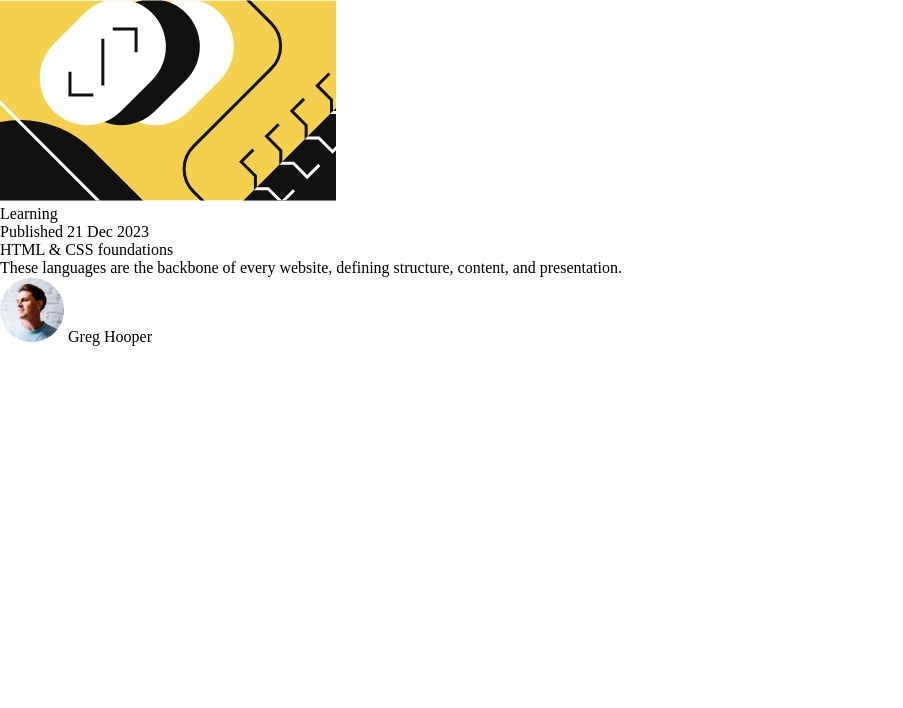
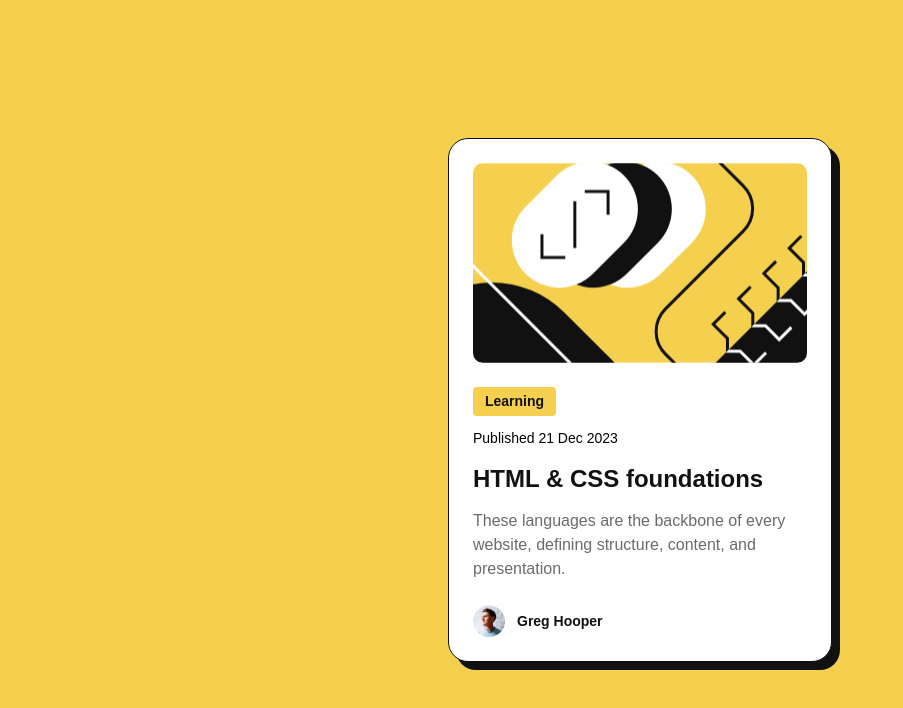
Before and after one commit to leminhhieu98py/otis-frontendmentor-challenges, a website built with webpack: page 1-newbie-level/blog-preview-card/src/index.html in a window 1280 px wide. Shown: the whole page, without its empty margins (0-903 px from the left). Built offline with nearby package versions, Linux system fonts and the light colour scheme.

Commit message:
feat: implement the styling for the blog preview card component

```diff
--- a/1-newbie-level/blog-preview-card/src/index.html
+++ b/1-newbie-level/blog-preview-card/src/index.html
@@ -17,21 +17,17 @@
   <body>
     <main>
       <div class="card">
-        <img
-          src="../assets/images/illustration-article.svg"
-          alt="blog_thumbnail"
-          class="card__thumbnail"
-        />
+        <div class="card__thumbnail"></div>
         <div class="card__information">
           <div class="card__category-wrapper">
-            <div class="card__category-item text-preset-3-bold">Learning</div>
+            <span class="card__category-item text-preset-3-bold">Learning</span>
           </div>
-          <div class="card__published-at text-preset-3">Published 21 Dec 2023</div>
-          <div class="card__blog-tile text-preset-1">HTML & CSS foundations</div>
-          <div class="card__blog-description text-preset-2">
+          <span class="card__published-at text-preset-3">Published 21 Dec 2023</span>
+          <p class="card__blog-tile text-preset-1 single-line-ellipsis">HTML & CSS foundations</p>
+          <p class="card__blog-description text-preset-2 three-line-ellipsis">
             These languages are the backbone of every website, defining structure, content, and
             presentation.
-          </div>
+          </p>
         </div>
         <div class="card__author">
           <img
--- a/1-newbie-level/blog-preview-card/src/styles/_presets.css
+++ b/1-newbie-level/blog-preview-card/src/styles/_presets.css
@@ -1 +1,67 @@
-/* My style here */
+@font-face {
+  font-family: 'Figtree';
+  src: url('../../assets/fonts/Figtree-VariableFont_wght.ttf') format('woff2') tech('variations');
+  font-weight: 300 900;
+  font-style: normal;
+}
+
+@font-face {
+  font-family: 'Figtree';
+  src: url('../../assets//fonts/Figtree-Italic-VariableFont_wght.ttf') format('woff2')
+    tech('variations');
+  font-weight: 300 900;
+  font-style: italic;
+}
+
+body {
+  font-family: 'Figtree', sans-serif;
+}
+
+.text-preset-1 {
+  font-weight: 800;
+  font-size: 20px;
+  color: var(--gray-950);
+}
+
+.text-preset-2 {
+  font-weight: 500;
+  font-size: 14px;
+  color: var(--gray-500);
+}
+
+.text-preset-3 {
+  font-weight: 500;
+  font-size: var(--space-150);
+}
+
+.text-preset-3-bold {
+  font-weight: 800;
+  font-size: var(--space-150);
+  color: var(--gray-950);
+}
+
+.text-preset-1,
+.text-preset-2,
+.text-preset-3,
+.text-preset-3-bold {
+  letter-spacing: 0;
+  line-height: 1.5;
+}
+
+@media (min-width: 375px) {
+  .text-preset-1 {
+    font-size: var(--space-300);
+  }
+
+  .text-preset-2 {
+    font-size: 16px;
+  }
+
+  .text-preset-3 {
+    font-size: 14px;
+  }
+
+  .text-preset-3-bold {
+    font-size: 14px;
+  }
+}
--- a/1-newbie-level/blog-preview-card/src/styles/_variables.css
+++ b/1-newbie-level/blog-preview-card/src/styles/_variables.css
@@ -1,3 +1,13 @@
 :root {
-  /* My style here */
+  /* Colors */
+  --primary-color: #f4d04e;
+  --secondary-color: #ffffff;
+  --gray-950: #111111;
+  --gray-500: #6b6b6b;
+
+  /* Spacing */
+  --space-300: 24px;
+  --space-150: 12px;
+  --space-100: 8px;
+  --space-50: 4px;
 }
--- a/1-newbie-level/blog-preview-card/src/styles/main.css
+++ b/1-newbie-level/blog-preview-card/src/styles/main.css
@@ -2,4 +2,87 @@
 @import url('./_variables.css');
 @import url('./_presets.css');
 
-/* My style here */
+main {
+  height: 100vh;
+  width: 100vw;
+  background-color: var(--primary-color);
+  display: flex;
+  justify-content: center;
+  align-items: center;
+}
+
+.card {
+  width: 327px;
+  display: flex;
+  flex-direction: column;
+  gap: var(--space-300);
+  padding: var(--space-300);
+  border-radius: 20px;
+  background-color: var(--secondary-color);
+  border: 1px solid var(--gray-950);
+  box-shadow: var(--space-100) var(--space-100) 0 var(--gray-950);
+}
+
+.card__thumbnail {
+  height: 200px;
+  overflow: hidden;
+  border-radius: 10px;
+  background: no-repeat center url('../../assets/images/illustration-article.svg');
+}
+
+.card__information {
+  display: flex;
+  flex-direction: column;
+  gap: var(--space-150);
+}
+
+.card__category-wrapper {
+  display: flex;
+  gap: spar(--space-100);
+}
+
+.card__category-item {
+  padding: var(--space-50) var(--space-150);
+  background-color: var(--primary-color);
+  border-radius: var(--space-50);
+  display: flex;
+  align-items: center;
+}
+
+.card .single-line-ellipsis {
+  white-space: nowrap;
+  overflow: hidden;
+  text-overflow: ellipsis;
+  width: 100%;
+}
+
+.card .three-line-ellipsis {
+  width: 100%;
+  display: -webkit-box;
+  line-clamp: 3;
+  -webkit-line-clamp: 3;
+  -webkit-box-orient: vertical;
+  overflow: hidden;
+}
+
+.card__author {
+  display: flex;
+  align-items: center;
+  gap: var(--space-150);
+}
+
+.card__author img {
+  width: 32px;
+  height: 32px;
+}
+
+@media (min-width: 375px) {
+  .card {
+    width: 384px;
+  }
+
+  .card__blog-tile:hover {
+    cursor: pointer;
+    color: var(--primary-color);
+  }
+}
--- a/1-newbie-level/blog-preview-card/webpack/webpack.common.config.js
+++ b/1-newbie-level/blog-preview-card/webpack/webpack.common.config.js
@@ -46,6 +46,10 @@ const config = {
         test: /\.(png|svg|jpg|jpeg|gif)$/i,
         type: 'asset/resource',
       },
+      {
+        test: /\.(woff|woff2|eot|ttf|otf)$/i,
+        type: 'asset/resource',
+      },
     ],
   },
 };
```
